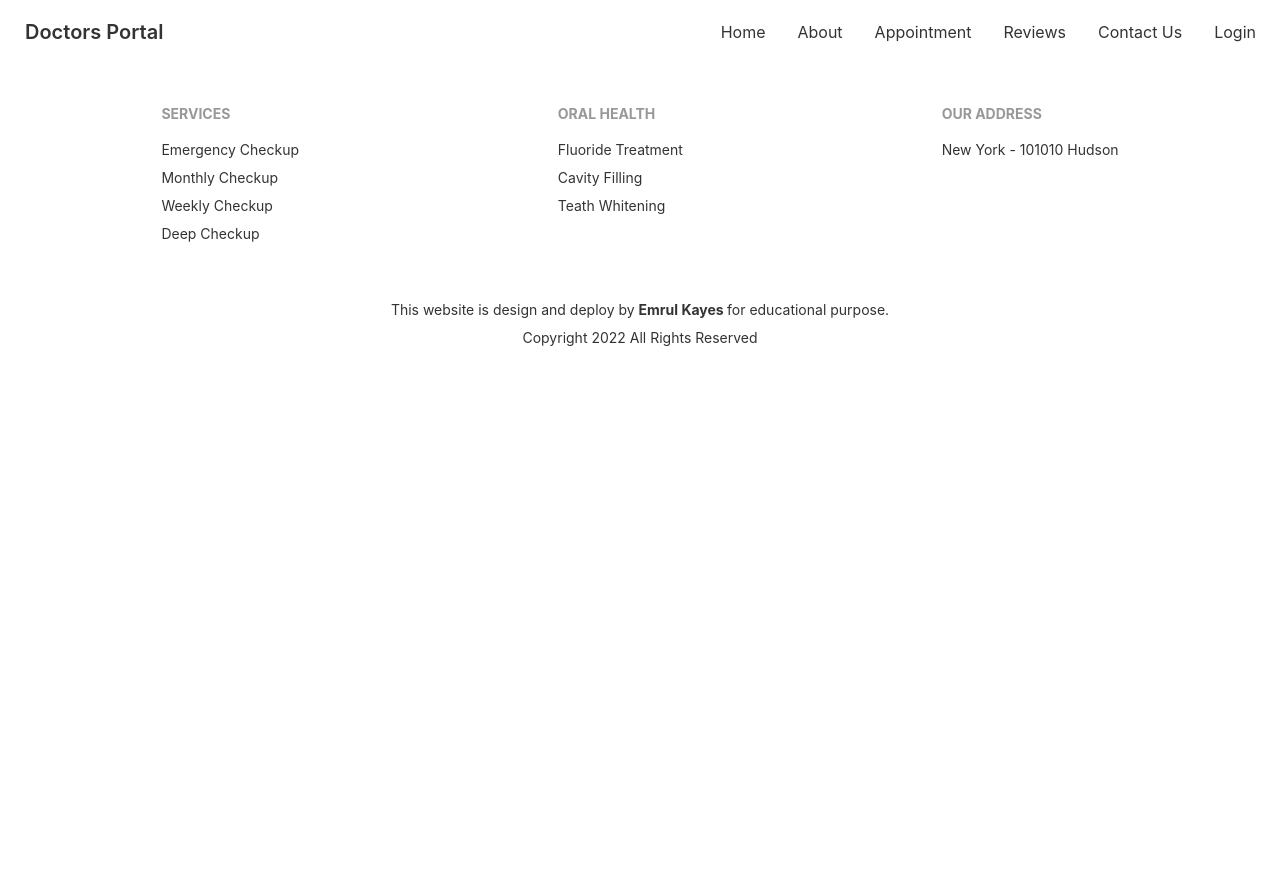
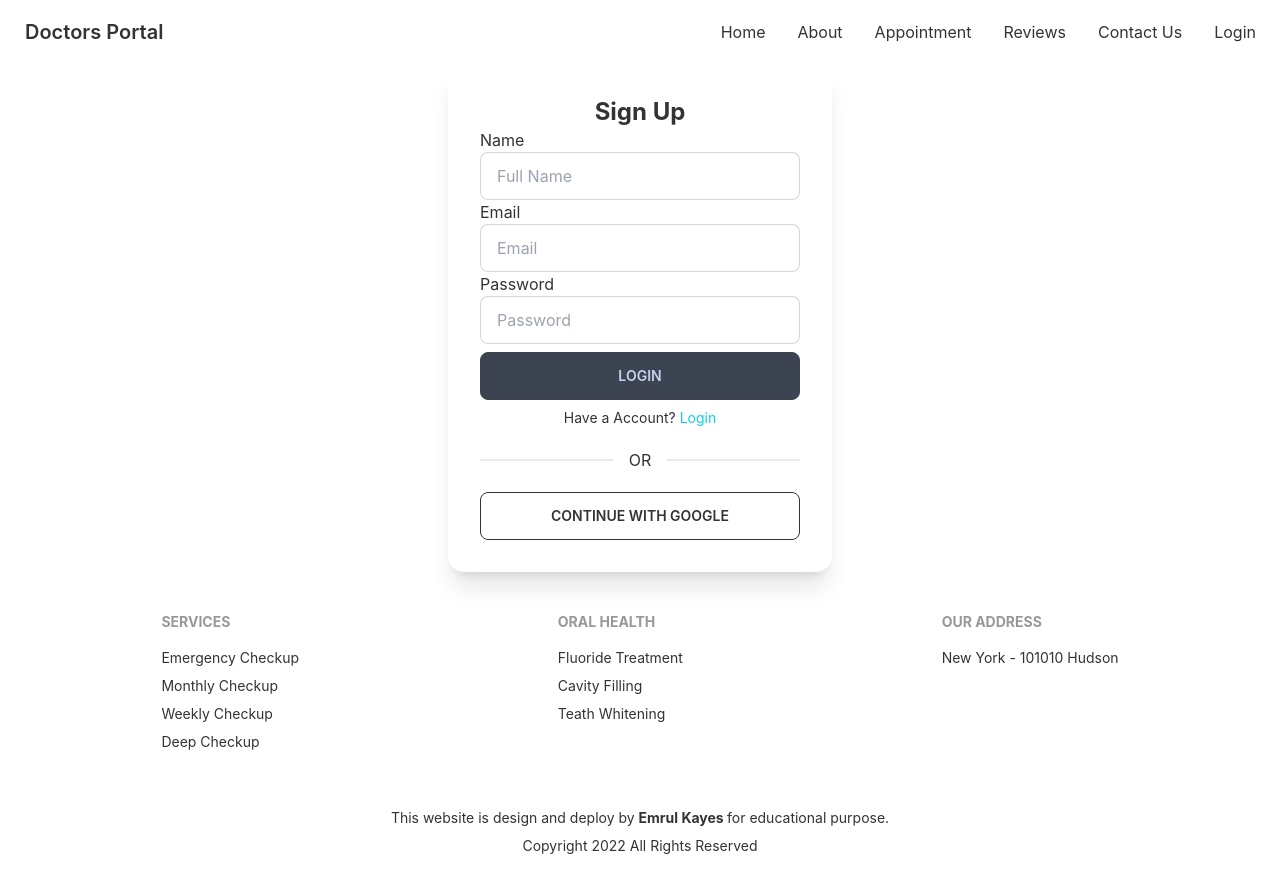
Before and after one commit to its-kayes/Doctors-clint-side, a React (Create React App) app: page /register in a window 1280 px wide. Before the commit the page ends 800 px from the top, so only its background shows below. Built offline with nearby package versions, Linux system fonts and the light colour scheme.

Commit message:
Register Done

```diff
--- a/src/App.js
+++ b/src/App.js
@@ -8,6 +8,7 @@ import Contact from './Page/Components/Contact/Contact';
 import Reviews from './Page/Components/Reviews/Reviews';
 import Login from './Page/Components/Login/Login';
 import Footer from './Page/Shared/Footer';
+import Register from './Page/Components/Login/Register';
 
 
 function App() {
@@ -19,8 +20,9 @@ function App() {
         <Route path='/appointment' element={<Appointment></Appointment>}> </Route>
         <Route path='/contact' element={<Contact></Contact>}> </Route>
         <Route path='/about' element={<About></About>}> </Route>
+        <Route path='/reviews' element={<Reviews></Reviews>}> </Route>
         <Route path='/login' element={<Login></Login>}> </Route>
-        <Route path='/reviews' element={<Reviews></Reviews>}> </Route>
+        <Route path='/register' element={<Register></Register>}> </Route>
       </Routes>
       <Footer> </Footer>
     </div>
--- a/src/Page/Components/Login/Login.js
+++ b/src/Page/Components/Login/Login.js
@@ -1,5 +1,6 @@
 import React from 'react';
 import { useSignInWithEmailAndPassword, useSignInWithGoogle } from 'react-firebase-hooks/auth';
+import { Link } from 'react-router-dom';
 import auth from '../../../firebase.init';
 import Error from '../../Shared/Error';
 import Loading from '../../Shared/Loading';
@@ -53,7 +54,7 @@ const Login = () => {
 
                         <input type='submit' value='Login' class="mt-2 btn btn-dark w-full max-w-sm" />
                     </form>
-                    <p className='text-sm text-center'>New to Doctors Portal? <a href="" className='text-primary'> Create New Account </a></p>
+                    <p className='text-sm text-center'>New to Doctors Portal? <Link to='/register' className='text-primary'> Create New Account </Link></p>
 
                     <div class="divider">OR</div>
 
--- a/src/Page/Components/Login/Register.js
+++ b/src/Page/Components/Login/Register.js
@@ -0,0 +1,77 @@
+import React from 'react';
+import { useNavigation } from 'react-day-picker';
+import { useCreateUserWithEmailAndPassword, useSignInWithGoogle } from 'react-firebase-hooks/auth';
+import { Link, useNavigate } from 'react-router-dom';
+import auth from '../../../firebase.init';
+import Error from '../../Shared/Error';
+import Loading from '../../Shared/Loading';
+
+
+
+let errorLogin;
+const Register = () => {
+    // let  = useNavigation();
+    let navigate = useNavigate();
+    const [signInWithGoogle, gUser, gLoading, gError] = useSignInWithGoogle(auth);
+    const [
+        createUserWithEmailAndPassword,
+        user,
+        loading,
+        error,
+      ] = useCreateUserWithEmailAndPassword(auth);
+
+    if (gUser || user) {
+        console.log(gUser);
+        navigate('/')
+    }
+
+    if(loading || gLoading) {
+        return <Loading> </Loading>
+    }
+
+    if(error || gError) {
+        errorLogin = <Error />
+    }
+
+    let emailSignup = event => {
+        event.preventDefault();
+        let email = event.target.email.value;
+        let pass = event.target.pass.value;
+        createUserWithEmailAndPassword(email, pass);
+        // console.log(error);
+    }
+
+
+    return (
+        <div className='flex justify-center'>
+            <div class="card w-96 bg-base-100 shadow-xl">
+                <div class="card-body">
+                    <form onSubmit={emailSignup}>
+                        <h2 class="text-2xl font-bold text-center">Sign Up</h2>
+                        <label htmlFor="name" className='mt-4'> Name </label>
+                        <input name='name' type="text" placeholder="Full Name" class=" input input-bordered w-full max-w-xs" required />
+
+                        <label htmlFor="email" className='mt-4'> Email </label>
+                        <input name='email' type="email" placeholder="Email" class=" input input-bordered w-full max-w-xs" required />
+
+                        <label htmlFor="pass" className='my-4'> Password </label>
+                        <input name='pass' type="password" placeholder="Password" class="input input-bordered w-full max-w-xs" required />
+                        {/* <p> Forget Password ? </p> */}
+
+                        {errorLogin}
+
+                        <input type='submit' value='Login' class="mt-2 btn btn-dark w-full max-w-sm" />
+                    </form>
+                    <p className='text-sm text-center'>Have a Account? <Link to='/login' className='text-primary'> Login </Link></p>
+
+                    <div class="divider">OR</div>
+
+                    <button onClick={() => signInWithGoogle()} class="btn btn-outline"> CONTINUE WITH GOOGLE </button>
+
+                </div>
+            </div>
+        </div>
+    );
+};
+
+export default Register;
```
